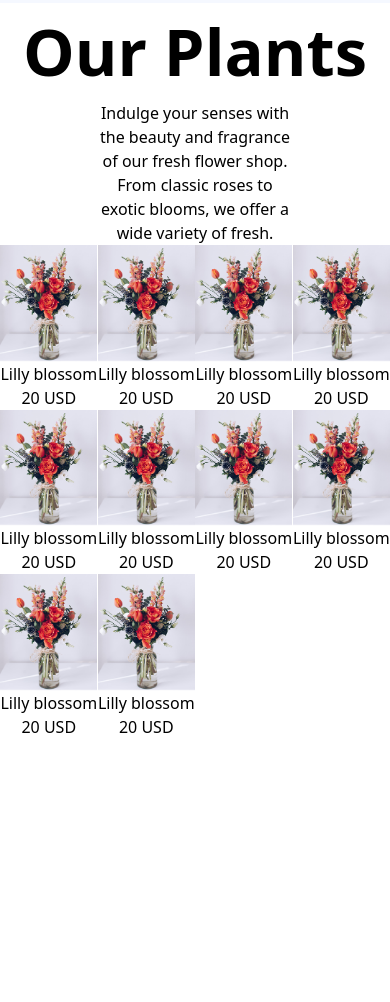
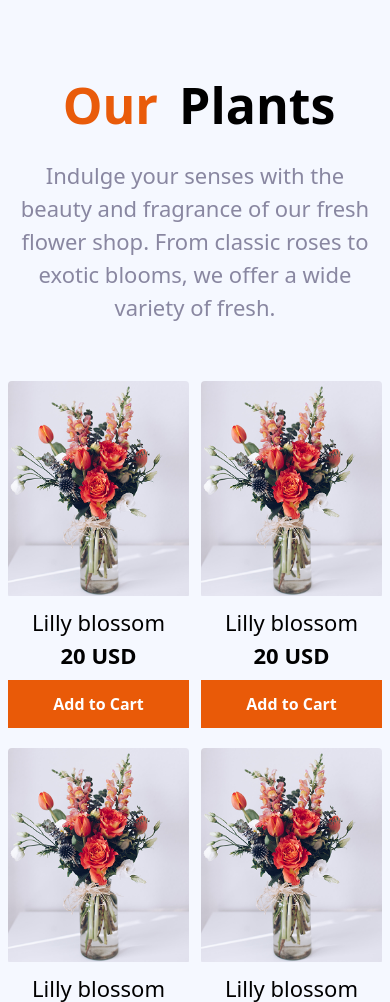
Before and after one commit to mahadi-naeem/B12A02-Responsive-Flowers, a plain HTML site: page index.html in a window 390 px wide. Shown: the part 998-2000 px from the top of the page. Before the commit the page ends 1737 px from the top, so only its background shows below. Drawn offline with nearby package versions, Linux system fonts and the light colour scheme.

Commit message:
complete plant part with fully responsive

```diff
--- a/index.html
+++ b/index.html
@@ -13,7 +13,7 @@
 </head>
 
 <body>
-    <Header class="bg-[rgb(245,248,255)]">
+    <Header class="bg-[rgb(245,248,255)] md:pb-[120px] pb-[65px]">
         <!-- small device part -->
         <nav class="md:hidden flex justify-around items-center pt-8">
             <div>
@@ -40,7 +40,7 @@
                 <div>
                     <i class="fas fa-shopping-cart text-xl text-blue-600"></i>
 
-                   <span>Cart($56)</span>
+                    <span>Cart($56)</span>
                     </a>
                 </div>
             </div>
@@ -49,10 +49,12 @@
 
 
 
-        <div class="banner max-w-[1140px] mx-auto bg-[rgb(245,248,255)] flex flex-col-reverse md:flex md:flex-row md:mt-[120px] mt-[28px]">
+        <div
+            class="banner max-w-[1140px] mx-auto bg-[rgb(245,248,255)] flex flex-col-reverse md:flex md:flex-row md:mt-[120px] mt-[28px]">
             <div class="md:w-1/2 flex flex-col justify-center pr-10 p-5 md:pl-0">
                 <h1 class="font-bold text-[65px]">Always <span class="text-[rgb(233,91,10)]">Fresh Flowers</span></h1>
-                <p class="text-[rgb(137,135,161)] text-[22px]">Indulge your senses with the beauty and fragrance of our fresh flower shop. From classic roses to
+                <p class="text-[rgb(137,135,161)] text-[22px]">Indulge your senses with the beauty and fragrance of our
+                    fresh flower shop. From classic roses to
                     exotic
                     blooms, we offer a wide variety of fresh flowers that are perfect for any occasion. </p>
             </div>
@@ -62,61 +64,90 @@
         </div>
     </Header>
 
-    <main>
+    <main class="bg-[rgb(245,248,255)]">
         <div class="plant max-w-[1140px] mx-auto ">
-            <h2 class="text-[65px] font-bold text-center">Our Plants</h2>
-            <p class="max-w-1/2 text-center mx-auto">Indulge your senses with the beauty and fragrance of our fresh flower shop. From classic roses to exotic blooms, we offer a wide variety of fresh.</p>
-            <div class="plant-cards grid grid-cols-4">
-                <div class="plant-card flex flex-col items-center">
-                    <img src="../assets/sample-flower-image.png" alt="">
-                    <h6>Lilly blossom</h6>
-                    <h5>20 USD</h5>
+            <h2 class="text-[50px] font-bold text-center"><span class="text-[rgb(233,91,10)] px-2">Our</span> Plants
+            </h2>
+            <p class="max-w-[888px] text-[22px] text-[rgb(137,135,161)] text-center mx-auto mt-[16px] mb-[49px] px-2">
+                Indulge your senses with the beauty and fragrance of our fresh flower shop. From classic roses to exotic
+                blooms, we offer a wide variety of fresh.</p>
+
+            <div class="plant-cards grid grid-cols-2 md:grid-cols-4 gap-x-3 gap-y-5 p-2 md:pd-0">
+                <div class="plant-card w-full h-[full]">
+                    <img src="../assets/sample-flower-image.png" alt="" class="rounded-sm">
+                    <div class="p-2 text-center">
+                        <h6 class="text-[22px]">Lilly blossom</h6>
+                        <h5 class="text-[22px] font-bold">20 USD</h5>
+                    </div>
+                    <button class="bg-[#E95A08] w-full mx-auto p-3 text-[16px] text-[rgb(255,255,255)] font-semibold">Add to
+                        Cart</button>
                 </div>
-                <div class="plant-card flex flex-col items-center">
-                    <img src="../assets/sample-flower-image.png" alt="">
-                    <h6>Lilly blossom</h6>
-                    <h5>20 USD</h5>
+                <div class="plant-card w-full h-[full]">
+                    <img src="../assets/sample-flower-image.png" alt="" class="rounded-sm">
+                    <div class="p-2 text-center">
+                        <h6 class="text-[22px]">Lilly blossom</h6>
+                        <h5 class="text-[22px] font-bold">20 USD</h5>
+                    </div>
+                    <button class="bg-[#E95A08] w-full mx-auto p-3 text-[16px] text-[rgb(255,255,255)] font-semibold">Add to
+                        Cart</button>
                 </div>
-                <div class="plant-card flex flex-col items-center">
-                    <img src="../assets/sample-flower-image.png" alt="">
-                    <h6>Lilly blossom</h6>
-                    <h5>20 USD</h5>
+                <div class="plant-card w-full h-[full]">
+                    <img src="../assets/sample-flower-image.png" alt="" class="rounded-sm">
+                    <div class="p-2 text-center">
+                        <h6 class="text-[22px]">Lilly blossom</h6>
+                        <h5 class="text-[22px] font-bold">20 USD</h5>
+                    </div>
+                    <button class="bg-[#E95A08] w-full mx-auto p-3 text-[16px] text-[rgb(255,255,255)] font-semibold">Add to
+                        Cart</button>
                 </div>
-                <div class="plant-card flex flex-col items-center">
-                    <img src="../assets/sample-flower-image.png" alt="">
-                    <h6>Lilly blossom</h6>
-                    <h5>20 USD</h5>
+                <div class="plant-card w-full h-[full]">
+                    <img src="../assets/sample-flower-image.png" alt="" class="rounded-sm">
+                    <div class="p-2 text-center">
+                        <h6 class="text-[22px]">Lilly blossom</h6>
+                        <h5 class="text-[22px] font-bold">20 USD</h5>
+                    </div>
+                    <button class="bg-[#E95A08] w-full mx-auto p-3 text-[16px] text-[rgb(255,255,255)] font-semibold">Add to
+                        Cart</button>
                 </div>
-                <div class="plant-card flex flex-col items-center">
-                    <img src="../assets/sample-flower-image.png" alt="">
-                    <h6>Lilly blossom</h6>
-                    <h5>20 USD</h5>
+                <div class="plant-card w-full h-[full]">
+                    <img src="../assets/sample-flower-image.png" alt="" class="rounded-sm">
+                    <div class="p-2 text-center">
+                        <h6 class="text-[22px]">Lilly blossom</h6>
+                        <h5 class="text-[22px] font-bold">20 USD</h5>
+                    </div>
+                    <button class="bg-[#E95A08] w-full mx-auto p-3 text-[16px] text-[rgb(255,255,255)] font-semibold">Add to
+                        Cart</button>
                 </div>
-                <div class="plant-card flex flex-col items-center">
-                    <img src="../assets/sample-flower-image.png" alt="">
-                    <h6>Lilly blossom</h6>
-                    <h5>20 USD</h5>
+                <div class="plant-card w-full h-[full]">
+                    <img src="../assets/sample-flower-image.png" alt="" class="rounded-sm">
+                    <div class="p-2 text-center">
+                        <h6 class="text-[22px]">Lilly blossom</h6>
+                        <h5 class="text-[22px] font-bold">20 USD</h5>
+                    </div>
+                    <button class="bg-[#E95A08] w-full mx-auto p-3 text-[16px] text-[rgb(255,255,255)] font-semibold">Add to
+                        Cart</button>
                 </div>
-                <div class="plant-card flex flex-col items-center">
-                    <img src="../assets/sample-flower-image.png" alt="">
-                    <h6>Lilly blossom</h6>
-                    <h5>20 USD</h5>
+                <div class="plant-card w-full h-[full]">
+                    <img src="../assets/sample-flower-image.png" alt="" class="rounded-sm">
+                    <div class="p-2 text-center">
+                        <h6 class="text-[22px]">Lilly blossom</h6>
+                        <h5 class="text-[22px] font-bold">20 USD</h5>
+                    </div>
+                    <button class="bg-[#E95A08] w-full mx-auto p-3 text-[16px] text-[rgb(255,255,255)] font-semibold">Add to
+                        Cart</button>
                 </div>
-                <div class="plant-card flex flex-col items-center">
-                    <img src="../assets/sample-flower-image.png" alt="">
-                    <h6>Lilly blossom</h6>
-                    <h5>20 USD</h5>
+                <div class="plant-card w-full h-[full]">
+                    <img src="../assets/sample-flower-image.png" alt="" class="rounded-sm">
+                    <div class="p-2 text-center">
+                        <h6 class="text-[22px]">Lilly blossom</h6>
+                        <h5 class="text-[22px] font-bold">20 USD</h5>
+                    </div>
+                    <button class="bg-[#E95A08] w-full mx-auto p-3 text-[16px] text-[rgb(255,255,255)] font-semibold">Add to
+                        Cart</button>
                 </div>
-                <div class="plant-card flex flex-col items-center">
-                    <img src="../assets/sample-flower-image.png" alt="">
-                    <h6>Lilly blossom</h6>
-                    <h5>20 USD</h5>
-                </div>
-                <div class="plant-card flex flex-col items-center">
-                    <img src="../assets/sample-flower-image.png" alt="">
-                    <h6>Lilly blossom</h6>
-                    <h5>20 USD</h5>
-                </div>
+
+
+
             </div>
         </div>
     </main>
```
